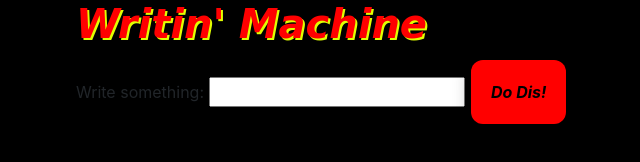
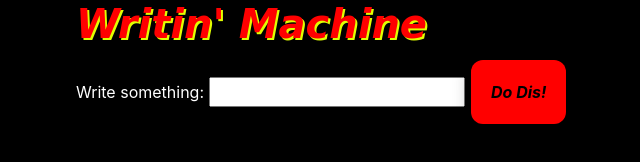
Before and after one commit to TheBritish23/Journaling, a website built with webpack: page src/index.html in a window 1280 px wide. Shown: the whole page, without its empty margins (9-649 px from the left). Built offline with nearby package versions, Linux system fonts and the light colour scheme.

Commit message:
add changes in css

```diff
--- a/src/styles.css
+++ b/src/styles.css
@@ -9,6 +9,10 @@ h1 {
   text-align: left;
   text-shadow: 2px 2px #e1ff00;
   color: red;
+}
+
+label {
+  color: white
 }
 
  .buttonbutton5 {
```
